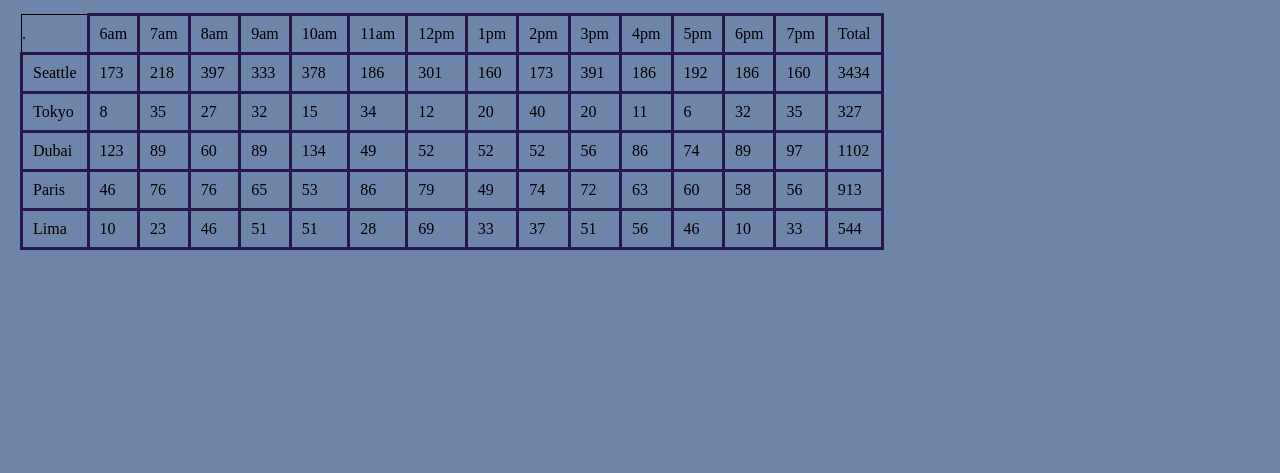
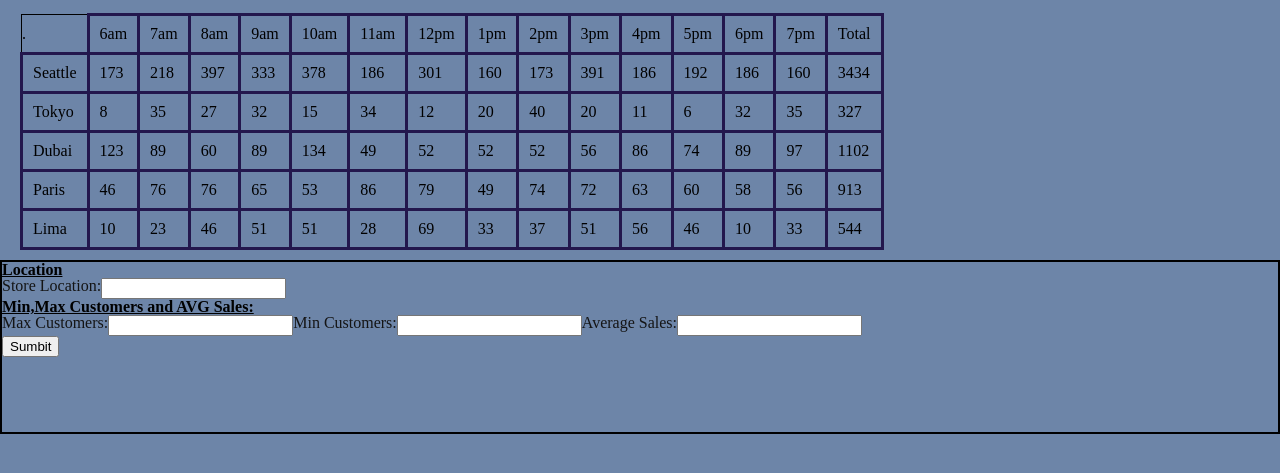
Before and after one commit to cesardeltoroc/cookie-stand, a plain HTML site: page sales.html in a window 1280 px wide. Shown: the part 47-520 px from the top of the page. Drawn offline with Linux system fonts and the light colour scheme.

Commit message:
fixed lab07b

```diff
--- a/css/style.css
+++ b/css/style.css
@@ -152,10 +152,34 @@
   margin-top: 10px;
   margin-left: 70px;
   border-radius: 2px;
-  height: 150px;
+  height: 170px;
   line-height: 21px;
 }
 #Lima li {
   list-style-type: none;
   text-align: center;
 }
+
+/* Field */
+form {
+  height: 170px;
+  text-align: center;
+  border: 2px solid black;
+  margin-top: 10px;
+}
+ label {
+  color: rgb(20, 20, 20);
+  float: left;
+}
+input {
+  float: left;
+}
+
+legend {
+  text-decoration: underline;
+  text-align: left;
+  font-weight: 900;
+}
+button {
+  float: left;
+}
--- a/js/app.js
+++ b/js/app.js
@@ -11,6 +11,7 @@
   this.avgSale = avgSale;
   this.cookiesEachHour = [];
   this.dailyTotal = 0;
+  this.hourlyTotal = 0;
 }
 
 CookieSalesOne.prototype.getRandomCookies = function () {
@@ -46,10 +47,12 @@
   td.textContent = this.dailyTotal;
   tr.appendChild(td);
   table.appendChild(tr);
+
 };
 let thead = document.getElementById('Head');
 let tr = document.createElement('tr');
 tr.textContent = '.';
+
 
 function ours() {
   for (let i = 0; i < hours.length; i++) {
@@ -62,6 +65,27 @@
   tr.appendChild(td);
 }
 ours();
+
+const locationSales = document.getElementById('form');
+
+function handleSubmit(event) {
+  event.preventDefault();
+  let name = event.target.fname.value;
+  let maxCust = event.target.maxcust.value;
+  // console.log(MaxCust);
+  let minCust = event.target.mincust.value;
+  // console.log(MinCust);
+  let avgCookie = event.target.avgsale.value;
+  // console.log(AvgCookie);
+  let newStore = new CookieSalesOne(name, maxCust, minCust, avgCookie);
+  newStore.getRandomCookies();
+  newStore.calcCookiesEachHour();
+  newStore.render();
+}
+
+locationSales.addEventListener('submit',handleSubmit);
+
+
 
 // tr.textContent = hours;
 thead.appendChild(tr);
--- a/sales.html
+++ b/sales.html
@@ -1,9 +1,11 @@
 <!DOCTYPE html>
 <html lang="en">
+
 <head>
   <link rel="stylesheet" href="css/reset.css">
   <link rel="stylesheet" href="css/style.css">
 </head>
+
 <body>
   <header>
     <title>Pat's Salmon Cookies Sales </title>
@@ -12,12 +14,32 @@
   <main>
     <section id='TableOne'>
       <table id='Table'>
-            <thead id ='Head'></thead>
-            <tbody id = 'Body'></tbody>
+        <thead id='Head'></thead>
+        <tbody id='Body'></tbody>
       </table>
     </section>
+
+    <form id="form">
+      <fieldset>
+        <legend>Location</legend>
+        <label for="fname">Store Location:</label>
+        <input type="text" id="fname" name="fname">
+      </fieldset>
+      <fieldset>
+        <legend>Min,Max Customers and AVG Sales:</legend>
+        <label for="maxcust">Max Customers:</label>
+        <input type="number" id="maxcust" name="maxcust">
+        <label for="mincust">Min Customers:</label>
+        <input type="number" id="mincust" name="mincust">
+        <label for="avgsale">Average Sales:</label>
+        <input type="number" id="avgsale" name="avgsale">
+      </fieldset>
+      <button type='Submit'>Sumbit</button>
+    </form>
+
   </main>
 </body>
-  <footer>  </footer>
+<footer> </footer>
 <script src="js/app.js"></script>
+
 </html>
```
Lines whose indentation alone changed are shown as unchanged.
